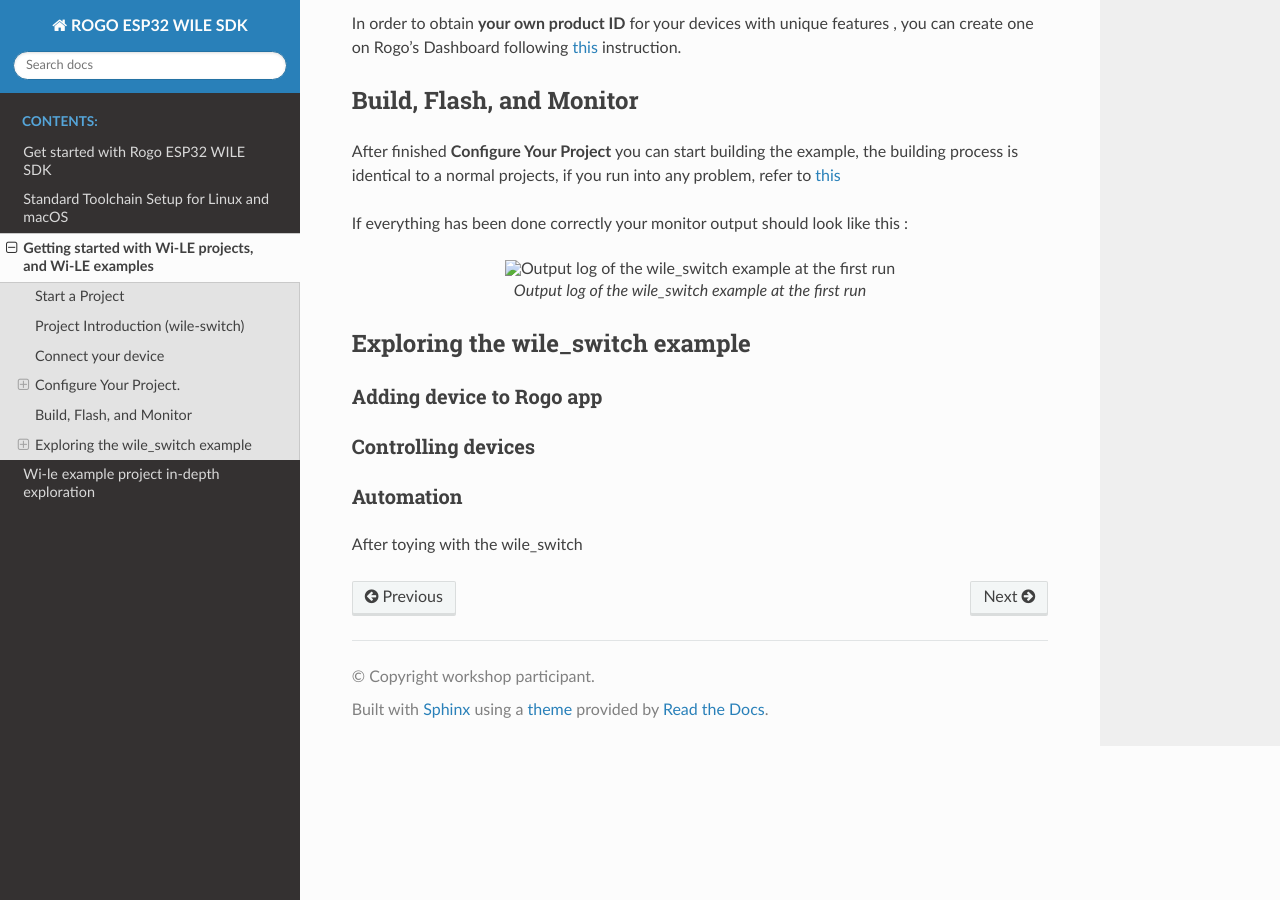
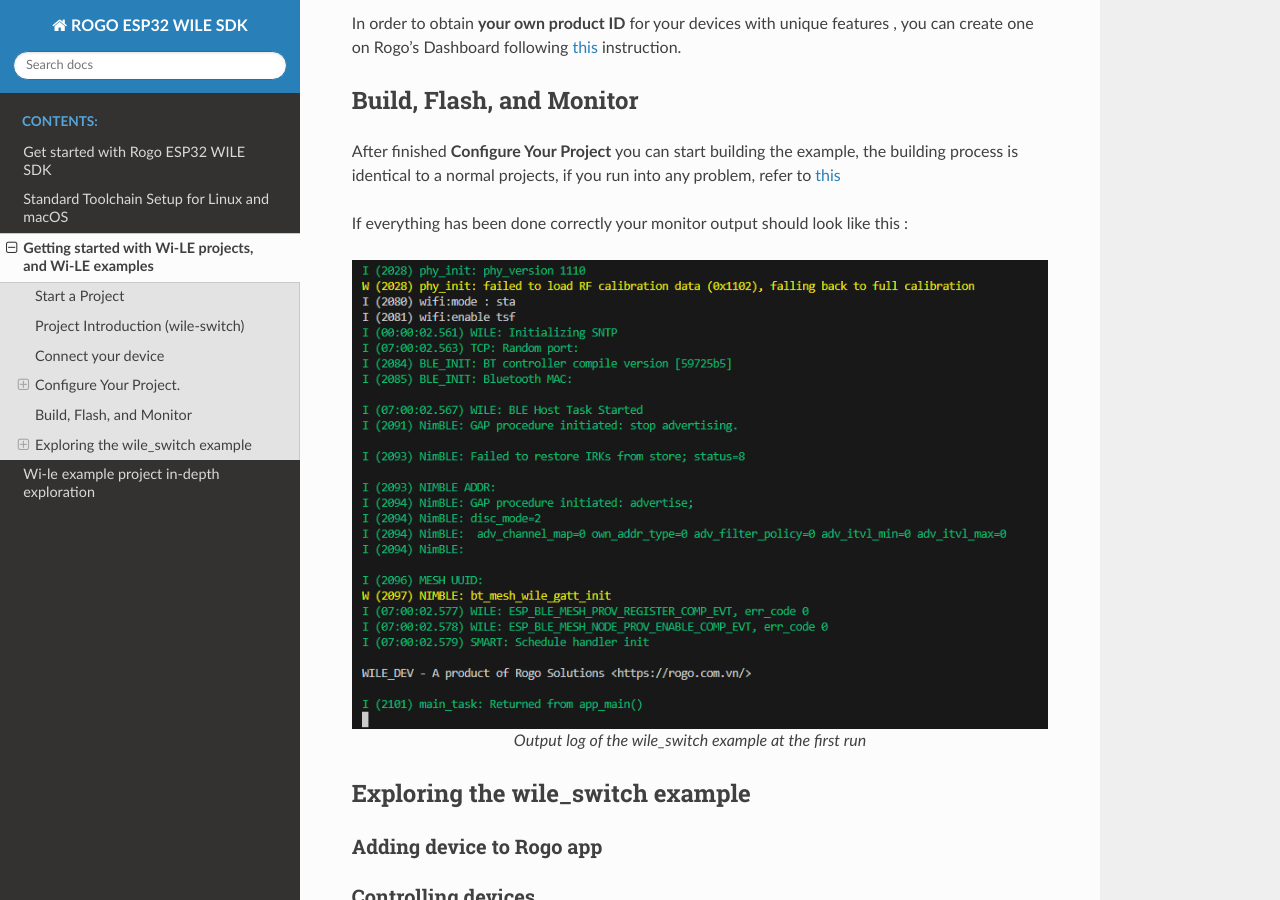
Before and after one commit to tudangrogo/documentation-example-, a Sphinx documentation site: the page built from doc/wile_project_start.md, in a window 1280 px wide and 900 px high, scrolled down 5346 px. Built offline with Sphinx 7.4.7 and the Read the Docs theme 2.0.0, drawn with Linux system fonts in a browser that asks for light colours.

Commit message:
fix missing picture

````diff
--- a/doc/wile_project_start.md
+++ b/doc/wile_project_start.md
@@ -124,7 +124,7 @@
 If everything has been done correctly your monitor output should look like this :
 
 ```{eval-rst}
-.. figure:: ../doc/picture/wile_log.png
+.. figure:: ../doc/picture/wile_log2.png
     :align: center
     :alt: Output log of the wile_switch example at the first run
 
````
Also changed, not shown: doc/picture/wile_log2.png (renamed from doc/picture/wile_log.PNG).
